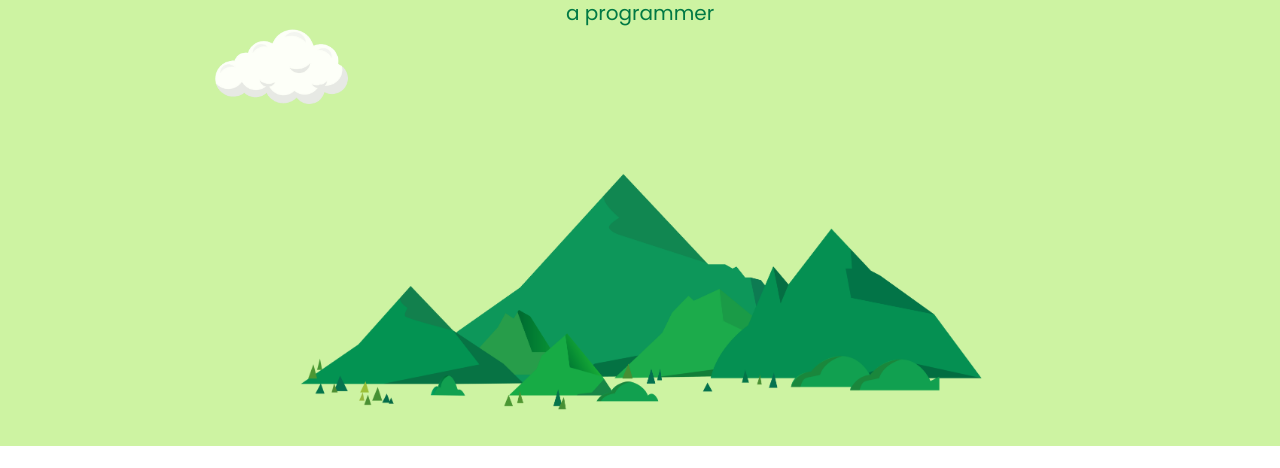
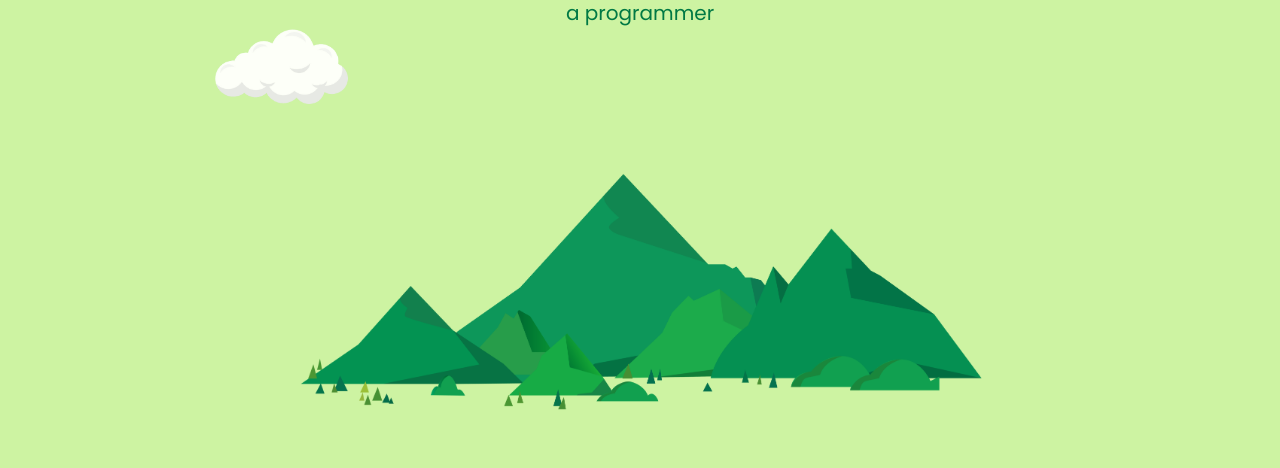
Before and after one commit to Brahmleen-Kaur/resume, a plain HTML site: page index.html in a window 1280 px wide. Shown: the part 332-800 px from the top of the page. Drawn offline with Linux system fonts and the light colour scheme.

Commit message:
edited #green-container

```diff
--- a/style.css
+++ b/style.css
@@ -41,14 +41,12 @@ header{
     background-color: #CDF3A2;
 }
 
-
 .nav{
     background-color: #CDF3A2;
     padding:10px;
 }
 
 .nav ul{
-
     list-style: none;
     overflow: auto;
     margin:0;
@@ -74,6 +72,11 @@ header{
     border-radius: 100%;
     border: solid beige 10px;
     background-color: beige;
+}
+
+#green-container{
+    background-color: #CDF3A2;
+    min-height: 100vh;
 }
 
 #top-girl{
```
